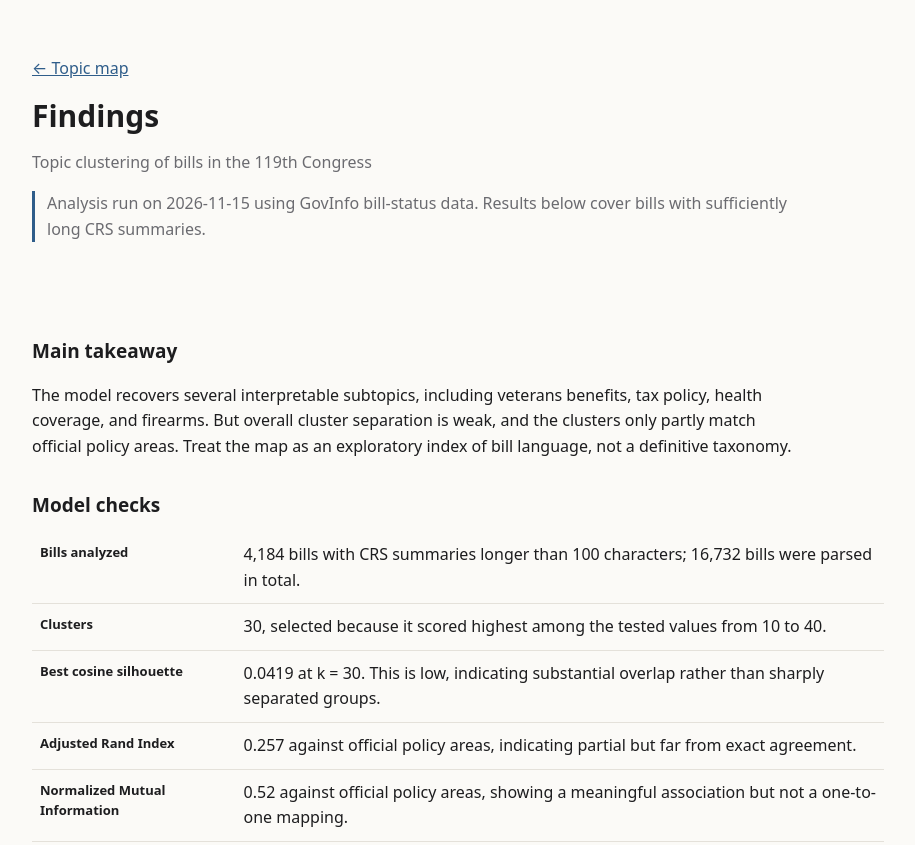
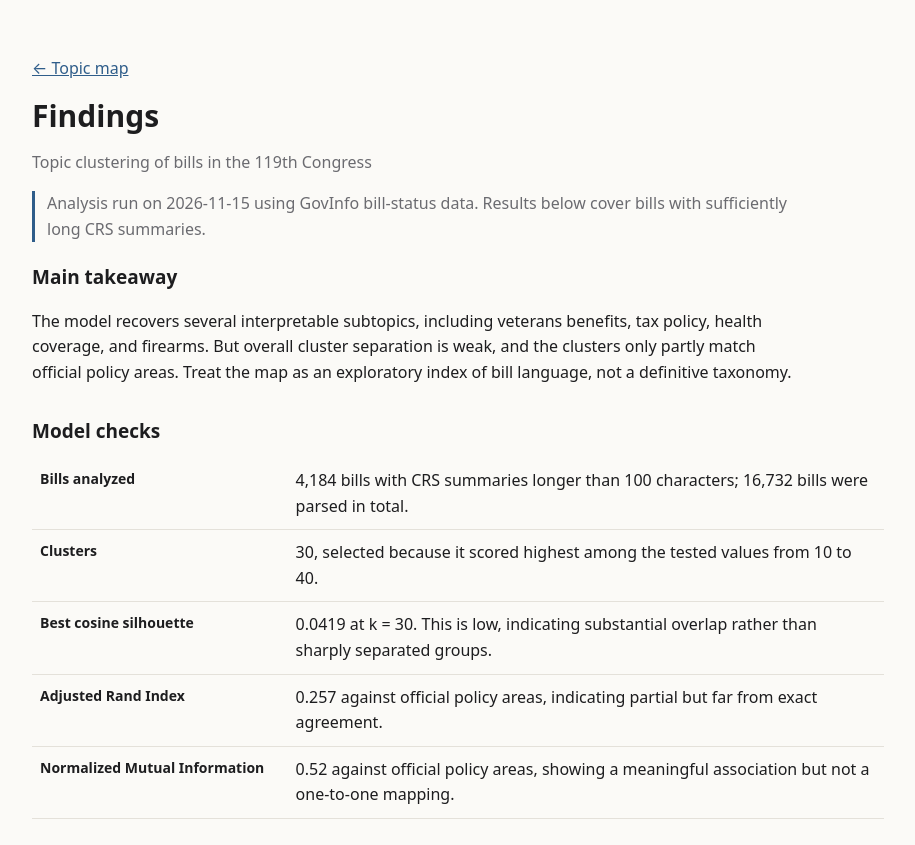
Before and after one commit to ChehakA/congress-bill-topics, a plain HTML site: page docs/findings.html in a window 1280 px wide. Shown: the top 845 px of the page, without its empty margins (182-1097 px from the left). Drawn offline with Linux system fonts and the light colour scheme.

Commit message:
github pages - edits

```diff
--- a/docs/findings.html
+++ b/docs/findings.html
@@ -13,7 +13,8 @@
   * { box-sizing: border-box; }
   body { margin: 0; background: var(--bg); color: var(--text); font: 16px/1.6 system-ui, -apple-system, "Segoe UI", sans-serif; }
   header, main { max-width: 900px; margin: 0 auto; padding: 24px; }
-  header { padding-top: 40px; }
+  header { padding-top: 40px; padding-bottom: 0; }
+  main { padding-top: 0; padding-bottom: 48px; }
   h1 { font-size: 30px; line-height: 1.2; margin: 0 0 8px; }
   h2 { font-size: 19px; margin: 30px 0 8px; }
   p, li { max-width: 760px; }
@@ -22,7 +23,8 @@
   a { color: var(--accent); }
   table { width: 100%; border-collapse: collapse; margin: 12px 0 24px; }
   th, td { text-align: left; vertical-align: top; border-bottom: 1px solid var(--line); padding: 10px 8px; }
-  th { font-size: 13px; }
+  th { font-size: 14px; font-weight: 600; width: 30%; }
+  section:first-child h2 { margin-top: 20px; }
   @media (max-width: 600px) {
     header, main { padding: 18px; }
     table { font-size: 14px; }
```
Also changed, not shown: docs/index.html (+3 -3 lines).
